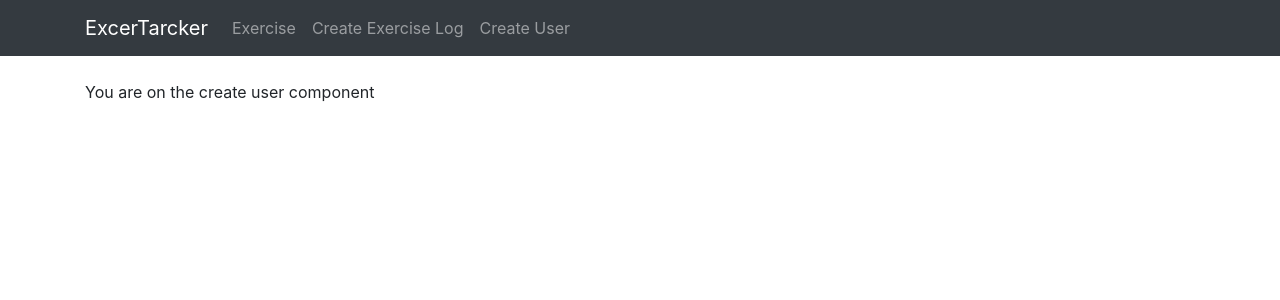
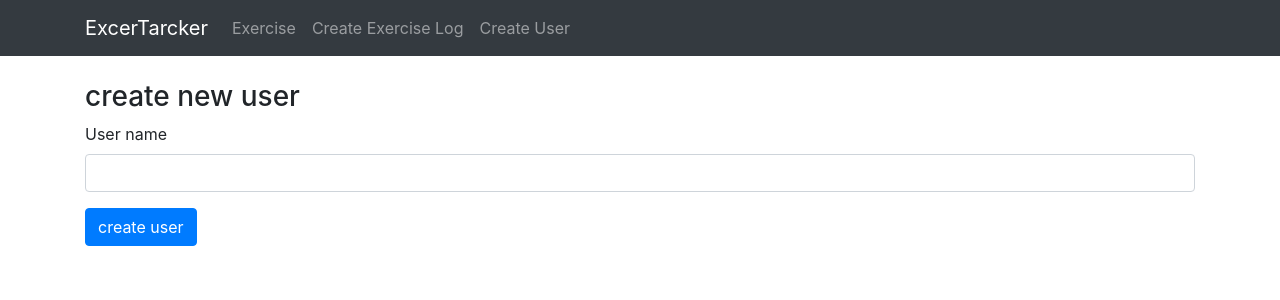
Before and after one commit to tranphuongnam210699/WebQRCode, a React (Create React App) app in the folder project-version-01/: page /user in a window 1280 px wide. Shown: the top 300 px of the page. Built offline with nearby package versions, Linux system fonts and the light colour scheme.

Commit message:
commit date 28/02

```diff
--- a/project-version-01/package.json
+++ b/project-version-01/package.json
@@ -6,6 +6,7 @@
     "@testing-library/jest-dom": "^4.2.4",
     "@testing-library/react": "^9.4.1",
     "@testing-library/user-event": "^7.2.1",
+    "axios": "^0.19.2",
     "bootstrap": "^4.4.1",
     "react": "^16.12.0",
     "react-datepicker": "^2.13.0",
--- a/project-version-01/src/components/createExercise.js
+++ b/project-version-01/src/components/createExercise.js
@@ -1,4 +1,5 @@
 import React, { Component } from 'react';
+import axios from 'axios';
 import DatePicker from 'react-datepicker';
 import 'react-datepicker/dist/react-datepicker.css';
 
@@ -22,9 +23,13 @@
     }
 
     componentDidMount() {
-        this.setState({
-            users: ['test user'],
-            username: 'test user'
+        axios.get('http://localhost:5000/users').then(response => {
+            if (response.data.length > 0) {
+                this.setState({
+                    users: response.data.map(user => user.username),
+                    username: response.data[0].username
+                });
+            }
         });
     }
 
@@ -64,11 +69,17 @@
 
         console.log(exercise);
 
+        axios
+            .post('http://localhost:5000/exercises/add', exercise)
+            .then(res => console.log(res.data));
+
         window.location = '/';
     }
 
     render() {
         const { username } = this.state;
+        console.log(username);
+
         return (
             <div>
                 <h3>Create new exercise log</h3>
--- a/project-version-01/src/components/createUser.js
+++ b/project-version-01/src/components/createUser.js
@@ -1,10 +1,64 @@
 import React, { Component } from 'react';
+import axios from 'axios';
 
 export default class createUser extends Component {
+    constructor(props) {
+        super(props);
+
+        this.onChangeUsername = this.onChangeUsername.bind(this);
+        this.onSubmit = this.onSubmit.bind(this);
+
+        this.state = {
+            username: ''
+        };
+    }
+
+    onChangeUsername(e) {
+        this.setState({
+            username: e.target.value
+        });
+    }
+
+    onSubmit(e) {
+        e.preventDefault();
+
+        const user = {
+            username: this.state.username
+        };
+
+        console.log(user);
+
+        axios
+            .post('http://localhost:5000/users/add', user)
+            .then(res => console.log(res.data));
+
+        this.setState({
+            username: ''
+        });
+    }
+
     render() {
         return (
             <div>
-                <p>You are on the create user component</p>
+                <h3>create new user</h3>
+                <form onSubmit={this.onSubmit}>
+                    <div className='form-group'>
+                        <label>User name</label>
+                        <input
+                            type='text'
+                            required
+                            className='form-control'
+                            onChange={this.onChangeUsername}
+                        />
+                    </div>
+                    <div className='form-group'>
+                        <input
+                            type='submit'
+                            value='create user'
+                            className='btn btn-primary'
+                        />
+                    </div>
+                </form>
             </div>
         );
     }
```
Also changed, not shown: 2 other files (tests, documents, lock files or other folders).
